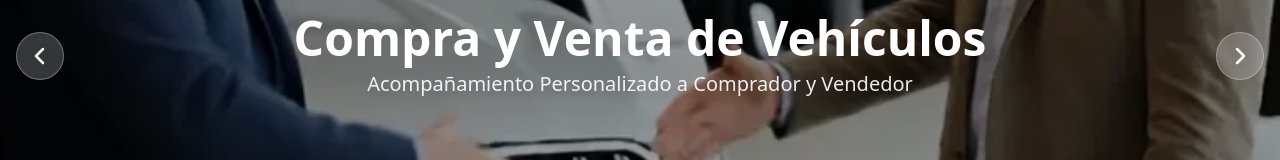
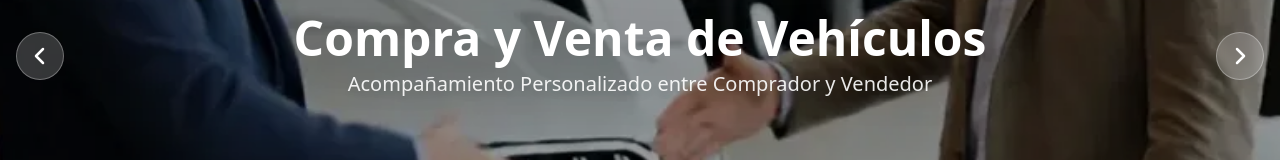
Before and after one commit to jeorgegova/CarCompraVenta, a React (Vite) app: page / in a window 1280 px wide. Shown: the part 209-369 px from the top of the page. Built offline with nearby package versions, Linux system fonts and the light colour scheme; no server answers; the database is empty; grey boxes are pictures that could not be loaded.

Commit message:
se cambia mensaje del carrucel ppal

```diff
--- a/src/pages/Home.jsx
+++ b/src/pages/Home.jsx
@@ -273,7 +273,7 @@ const Home = () => {
                             Compra y Venta de Vehículos
                           </h1>
                           <p className="text-lg md:text-xl font-light opacity-90 drop-shadow-lg">
-                            Acompañamiento Personalizado a Comprador y Vendedor
+                            Acompañamiento Personalizado entre Comprador y Vendedor
                           </p>
                         </div>
                       </div>
```
